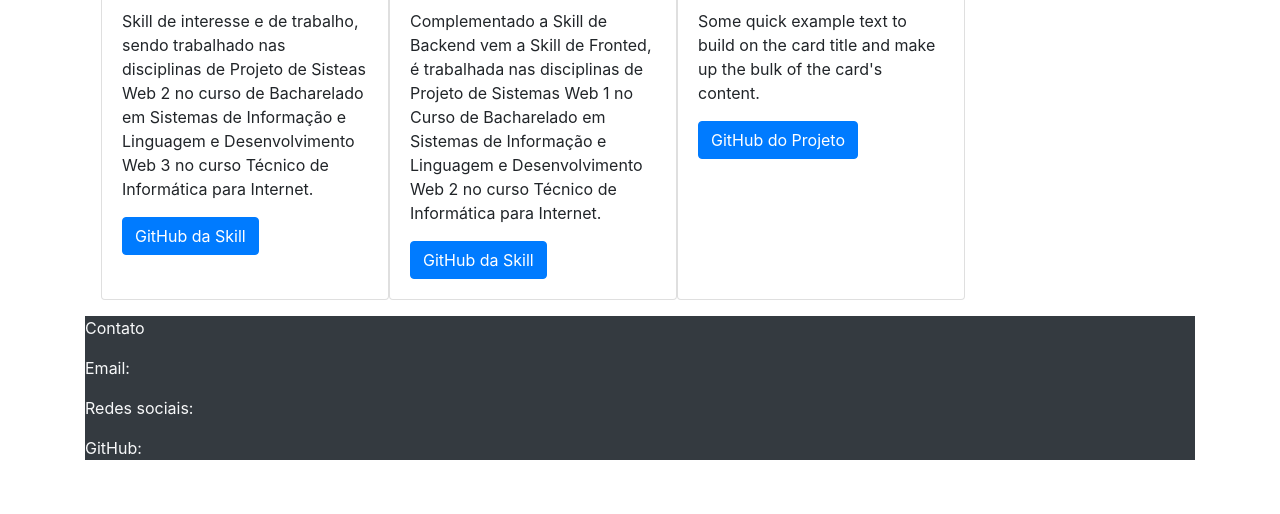
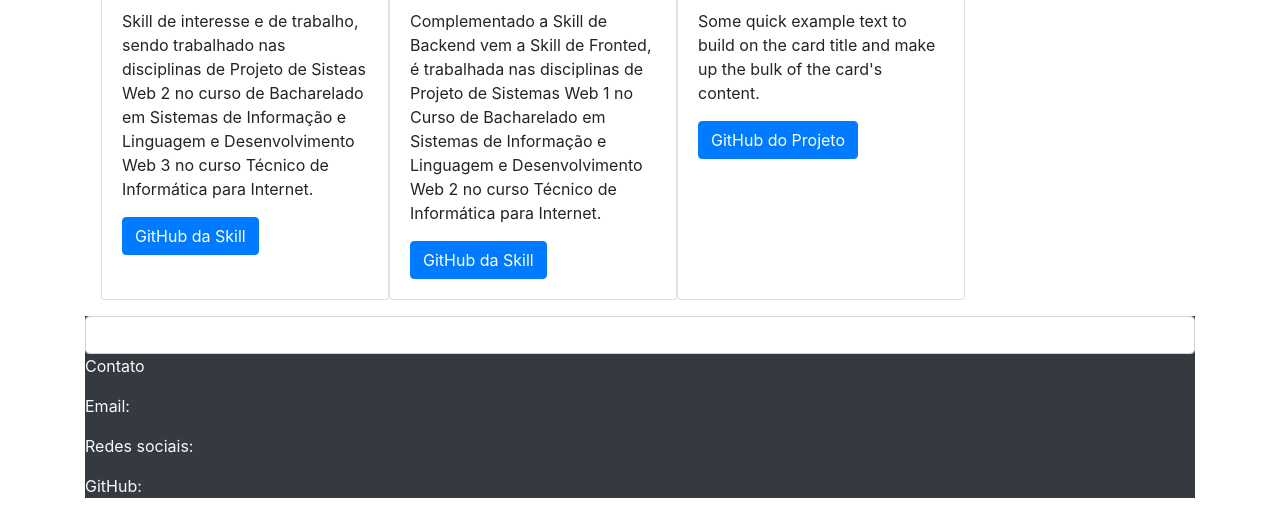
Before and after one commit to harleymacedo/harleymacedo.github.io, a plain HTML site: page index.html in a window 1280 px wide. Shown: the part 878-1392 px from the top of the page. Before the commit the page ends 1354 px from the top, so only its background shows below. Drawn offline with nearby package versions, Linux system fonts and the light colour scheme.

```diff
--- a/index.html
+++ b/index.html
@@ -76,6 +76,9 @@
 
         <!--Contato-->
         <div class="footer bg-dark text-light">
+            <form class="form">
+                <input type="text" class="form-control">
+            </form>
             <p>Contato</p>
             <p>Email:</p>
             <p>Redes sociais:</p>
```
Also changed, not shown: 1 other file.
